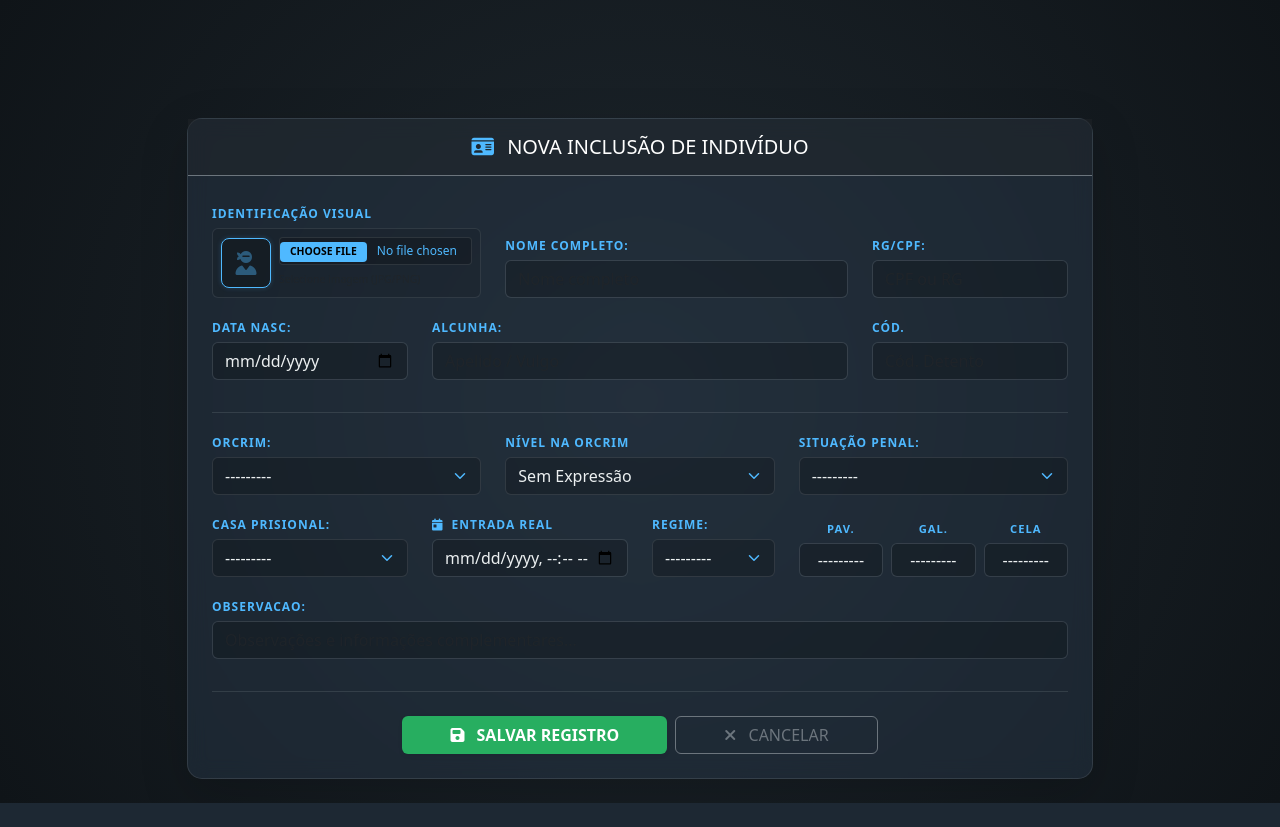
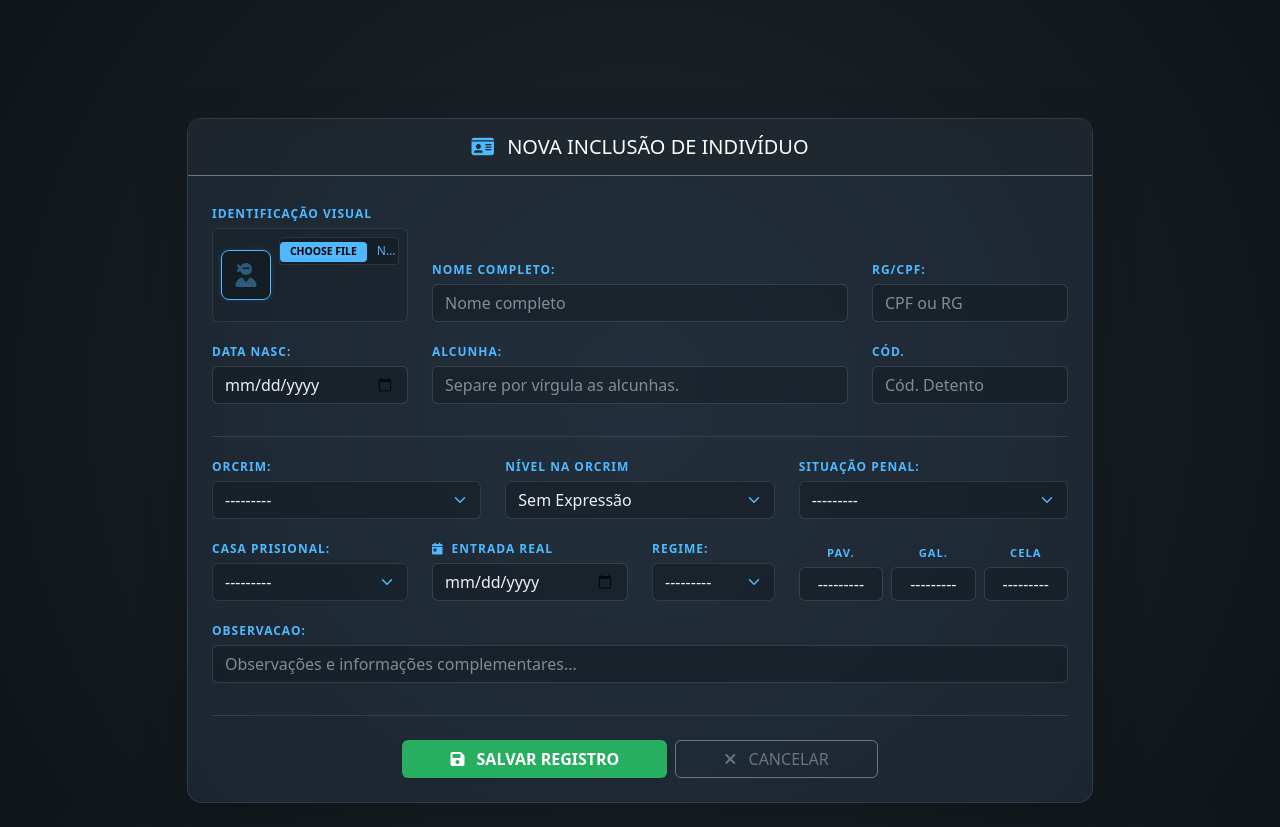
Before and after one commit to PWSRS/projeto-oc, a Django app: page /adicionar_individuo/ in a window 1280 px wide. Before the commit the page ends 803 px from the top, so only its background shows below. Run offline with Django 5.2, Linux system fonts and the light colour scheme; data that the repository does not hold is empty; some libraries are stand-ins or nearby versions.

Commit message:
Atualização CSS

```diff
--- a/controle/forms.py
+++ b/controle/forms.py
@@ -240,7 +240,7 @@
             "alcunha": forms.TextInput(
                 attrs={
                     "class": "form-control",
-                    "placeholder": "Separe por vírgulas as alcunhas.",
+                    "placeholder": "Separe por vírgula as alcunhas.",
                 }
             ),
             "foto": forms.FileInput(
@@ -256,6 +256,9 @@
             "cela": forms.Select(attrs={"class": "form-control"}),
             "alojamento": forms.Select(attrs={"class": "form-control"}),
             "observacao": forms.TextInput(attrs={"class": "form-control"}),
+            "data_entrada_unidade": forms.DateInput(
+                attrs={"type": "date", "class": "form-control search-tech"}
+            ),
         }
 
 
--- a/controle/models.py
+++ b/controle/models.py
@@ -235,7 +235,11 @@
         Orcrim, on_delete=models.SET_NULL, null=True, blank=True, verbose_name="Orcrim"
     )
     regime = models.CharField(
-        max_length=50, choices=REGIME_CHOICES, null=True, blank=True, verbose_name="Regime"
+        max_length=50,
+        choices=REGIME_CHOICES,
+        null=True,
+        blank=True,
+        verbose_name="Regime",
     )
     casa_prisional = models.ForeignKey(
         CasaPrisional, on_delete=models.SET_NULL, null=True, blank=True
@@ -257,11 +261,11 @@
         default="sem_expressao",  # Adicione um valor padrão
         verbose_name="Nível de Hierarquia na Orcrim",
     )
-    data_entrada_unidade = models.DateTimeField(
+    data_entrada_unidade = models.DateField(
         default=timezone.now,
         blank=True,
         null=True,
-        verbose_name="Data de Entrada na Unidade (Real)"
+        verbose_name="Data de Entrada na Unidade (Real)",
     )
 
     @property
@@ -312,24 +316,25 @@
             old_instance = Individuo.objects.get(pk=self.pk)
             # Verifica se mudou a localização
             mudou = (
-                old_instance.casa_prisional != self.casa_prisional or
-                old_instance.pavilhao != self.pavilhao or
-                old_instance.galeria != self.galeria or
-                old_instance.cela != self.cela
+                old_instance.casa_prisional != self.casa_prisional
+                or old_instance.pavilhao != self.pavilhao
+                or old_instance.galeria != self.galeria
+                or old_instance.cela != self.cela
             )
 
             if mudou:
                 # Fecha a movimentação anterior
                 Movimentacao.objects.filter(
-                    individuo=self,
-                    data_saida__isnull=True
+                    individuo=self, data_saida__isnull=True
                 ).update(data_saida=timezone.now())
 
         # Executa o salvamento real do Indivíduo no banco
         super().save(*args, **kwargs)
 
         # Cria o histórico inicial ou o novo (após a mudança)
-        if not Movimentacao.objects.filter(individuo=self, data_saida__isnull=True).exists():
+        if not Movimentacao.objects.filter(
+            individuo=self, data_saida__isnull=True
+        ).exists():
             Movimentacao.objects.create(
                 individuo=self,
                 casa_prisional=self.casa_prisional,
@@ -337,34 +342,44 @@
                 galeria=self.galeria,
                 cela=self.cela,
                 alojamento=self.alojamento,
-                data_entrada=self.data_entrada_unidade # Usa a data que você digitou!
+                data_entrada=self.data_entrada_unidade,  # Usa a data que você digitou!
             )
+
     def __str__(self):
         return self.nome
 
+
 class Movimentacao(models.Model):
-    individuo = models.ForeignKey(Individuo, on_delete=models.CASCADE, related_name='historico_movimentacoes')
+    individuo = models.ForeignKey(
+        Individuo, on_delete=models.CASCADE, related_name="historico_movimentacoes"
+    )
 
     # Copiamos a estrutura que você já tem
-    casa_prisional = models.ForeignKey(CasaPrisional, on_delete=models.SET_NULL, null=True)
-    pavilhao = models.ForeignKey(Pavilhao, on_delete=models.SET_NULL, null=True, blank=True)
-    galeria = models.ForeignKey(Galeria, on_delete=models.SET_NULL, null=True, blank=True)
+    casa_prisional = models.ForeignKey(
+        CasaPrisional, on_delete=models.SET_NULL, null=True
+    )
+    pavilhao = models.ForeignKey(
+        Pavilhao, on_delete=models.SET_NULL, null=True, blank=True
+    )
+    galeria = models.ForeignKey(
+        Galeria, on_delete=models.SET_NULL, null=True, blank=True
+    )
     cela = models.ForeignKey(Cela, on_delete=models.SET_NULL, null=True, blank=True)
-    alojamento = models.ForeignKey(Alojamento, on_delete=models.SET_NULL, null=True, blank=True)
+    alojamento = models.ForeignKey(
+        Alojamento, on_delete=models.SET_NULL, null=True, blank=True
+    )
 
     # Os campos de controle de tempo
     # Agora o usuário pode editar, mas o padrão é o momento atual
-    data_entrada = models.DateTimeField(
-        default=timezone.now,
-        verbose_name="Data de Entrada"
+    data_entrada = models.DateField(
+        default=timezone.now, verbose_name="Data de Entrada"
     )
 
     # Campo de auditoria (invisível no formulário, mas salvo no banco)
-    data_registro = models.DateTimeField(
-        auto_now_add=True,
-        verbose_name="Data do Registro no Sistema"
+    data_registro = models.DateField(
+        auto_now_add=True, verbose_name="Data do Registro no Sistema"
     )
-    data_saida = models.DateTimeField(verbose_name="Data de Saída", null=True, blank=True)
+    data_saida = models.DateField(verbose_name="Data de Saída", null=True, blank=True)
 
     # Para saber quem fez a movimentação (opcional, mas bom para auditoria)
     observacao = models.TextField(blank=True, null=True)
@@ -372,7 +387,9 @@
     class Meta:
         verbose_name = "Movimentação"
         verbose_name_plural = "Movimentações"
-        ordering = ['-data_entrada']
+        ordering = ["-data_entrada"]
 
     def __str__(self):
-        return f"{self.individuo.nome} - {self.casa_prisional.sigla} ({self.data_entrada})"
+        return (
+            f"{self.individuo.nome} - {self.casa_prisional.sigla} ({self.data_entrada})"
+        )
--- a/controle/static/controle/css/individuo_form.css
+++ b/controle/static/controle/css/individuo_form.css
@@ -138,11 +138,21 @@
 }
 
 /* Estilo para o calendário nativo do navegador */
-input[type='datetime-local']::-webkit-calendar-picker-indicator {
-    filter: invert(1); /* Deixa o ícone do calendário branco */
+input[type="date"]::-webkit-calendar-picker-indicator {
+    filter: invert(1) sepia(1) saturate(5) hue-rotate(175deg); /* Deixa o ícone azul tech */
     cursor: pointer;
+    opacity: 0.7;
 }
 
-input[type='datetime-local'] {
-    color-scheme: dark; /* Faz o seletor interno do Chrome/Edge ficar escuro */
+input[type="date"]::-webkit-calendar-picker-indicator:hover {
+    opacity: 1;
 }
+
+/* Garante que o texto da data não fique preto no fundo escuro */
+input[type="date"] {
+    color-scheme: dark; /* Faz o seletor nativo do navegador seguir o tema escuro */
+}
+
+::placeholder{
+    color: rgba(239, 245, 249, 0.5) !important;
+}
--- a/controle/templates/casaprisional/busca_individuos.html
+++ b/controle/templates/casaprisional/busca_individuos.html
@@ -71,7 +71,7 @@
                         </div>
                     </td>
                     <td>
-                        <span class="badge border border-secondary small">{{ detento.orcrim.sigla|default:"N/D" }}</span>
+                        <span class="badge border border-secondary small">{{ detento.orcrim.nome|default:"-" }}</span>
                     </td>
                     <td>
                         <div class="d-flex align-items-center gap-2 small">
--- a/controle/templates/individuo/individuo_form.html
+++ b/controle/templates/individuo/individuo_form.html
@@ -28,7 +28,7 @@
                         {% csrf_token %}
 
                         <div class="row align-items-end">
-                            <div class="col-md-4 mb-3">
+                            <div class="col-md-3 mb-3">
                                 <label>Identificação Visual</label>
                                 <div class="d-flex align-items-center gap-2 p-2 rounded bg-black bg-opacity-10 border border-secondary border-opacity-25">
                                     <div class="foto-preview-container" id="preview-box">
@@ -44,7 +44,7 @@
                                     </div>
                                 </div>
                             </div>
-                            <div class="col-md-5 mb-3">
+                            <div class="col-md-6 mb-3">
                                 {{ form.nome.label_tag }}
                                 {% render_field form.nome class="form-control" placeholder="Nome completo" %}
                             </div>
@@ -61,7 +61,7 @@
                             </div>
                             <div class="col-md-6 mb-3">
                                 {{ form.alcunha.label_tag }}
-                                {% render_field form.alcunha class="form-control" placeholder="Apelido / Vulgo" %}
+                                {% render_field form.alcunha class="form-control" %}
                             </div>
                             <div class="col-md-3 mb-3">
                                 {{ form.codigo_detento.label_tag }}
@@ -93,7 +93,7 @@
 
                         <div class="col-md-3 mb-3">
                             <label class="text-info-tech fw-bold"><i class="fa-solid fa-calendar-day me-1"></i> Entrada Real</label>
-                            {% render_field form.data_entrada_unidade class="form-control" type="datetime-local" %}
+                            {% render_field form.data_entrada_unidade class="form-control" type="date" %}
                         </div>
 
                         <div class="col-md-2 mb-3">
--- a/controle/templates/orcrim/busca_por_cela.html
+++ b/controle/templates/orcrim/busca_por_cela.html
@@ -67,7 +67,7 @@
                         <th>Foto</th>
                         <th class="text-start">Nome</th>
                         <th>ORCRIM</th>
-                        <th>Localização Exata</th>
+                        <th>Localização</th>
                         <th>Ações</th>
                     </tr>
                 </thead>
@@ -89,7 +89,7 @@
                             <span class="badge bg-dark border border-secondary">{{ detento.orcrim.nome }}</span>
                         </td>
                         <td>
-                            <small class="d-block text-info-tech ">{{ detento.casa_prisional.sigla }}</small>
+                            <small class="d-block text-info-tech ">{% firstof detento.casa_prisional.sigla detento.casa_prisional.nome "---" %}</small>
                             <span class="badge bg-info bg-opacity-10 text-info">
                                 {% if detento.pavilhao.nome_curto %}
                                     {{ detento.pavilhao.nome_curto }} |
--- a/controle/templates/orcrim/orcrim_individuos.html
+++ b/controle/templates/orcrim/orcrim_individuos.html
@@ -59,8 +59,9 @@
                         </td>
                         <td>
                             {% if individuo.casa_prisional or individuo.galeria.nome or individuo.cela %}
+                            {% firstof individuo.casa_prisional.sigla individuo.casa_prisional.nome "---" %}<br>
                                 <span class="badge bg-opacity-10 bg-info text-info border border-info border-opacity-25">
-                                    {{ individuo.casa_prisional.sigla|default:"" }} | {{ individuo.galeria.nome|default:"" }} | {{ individuo.cela|default:"" }}
+                                    {{ individuo.galeria.nome|default:"" }} | {{ individuo.cela|default:"" }}
                                 </span>
                             {% endif %}
                         </td>
--- a/controle/templates/orcrim/quantidade_por_orcrim.html
+++ b/controle/templates/orcrim/quantidade_por_orcrim.html
@@ -27,9 +27,9 @@
                     <i class="bi bi-shield-lock text-info-tech fs-4"></i>
                 </div>
 
-                <h4 class="text-info-tech orcrim-sigla mb-2">{{ orcrim.sigla|default:"N/D" }}</h4>
+                <h4 class="text-info-tech orcrim-sigla mb-2">{{ orcrim.nome|default:"" }}</h4>
                 <p class="text-white-50 small text-uppercase mb-3" style="min-height: 40px;">
-                    {{ orcrim.nome }}
+                    {{ orcrim.sigla|default:"-" }}
                 </p>
 
                 <div class="count-number text-white">{{ orcrim.total }}</div>
```
Also changed, not shown: controle/templates/individuo/movimentacoes.html (+6 -6 lines), controle/migrations/0011_alter_individuo_data_entrada_unidade.py (added), controle/migrations/0012_alter_movimentacao_data_entrada_and_more.py (added).
